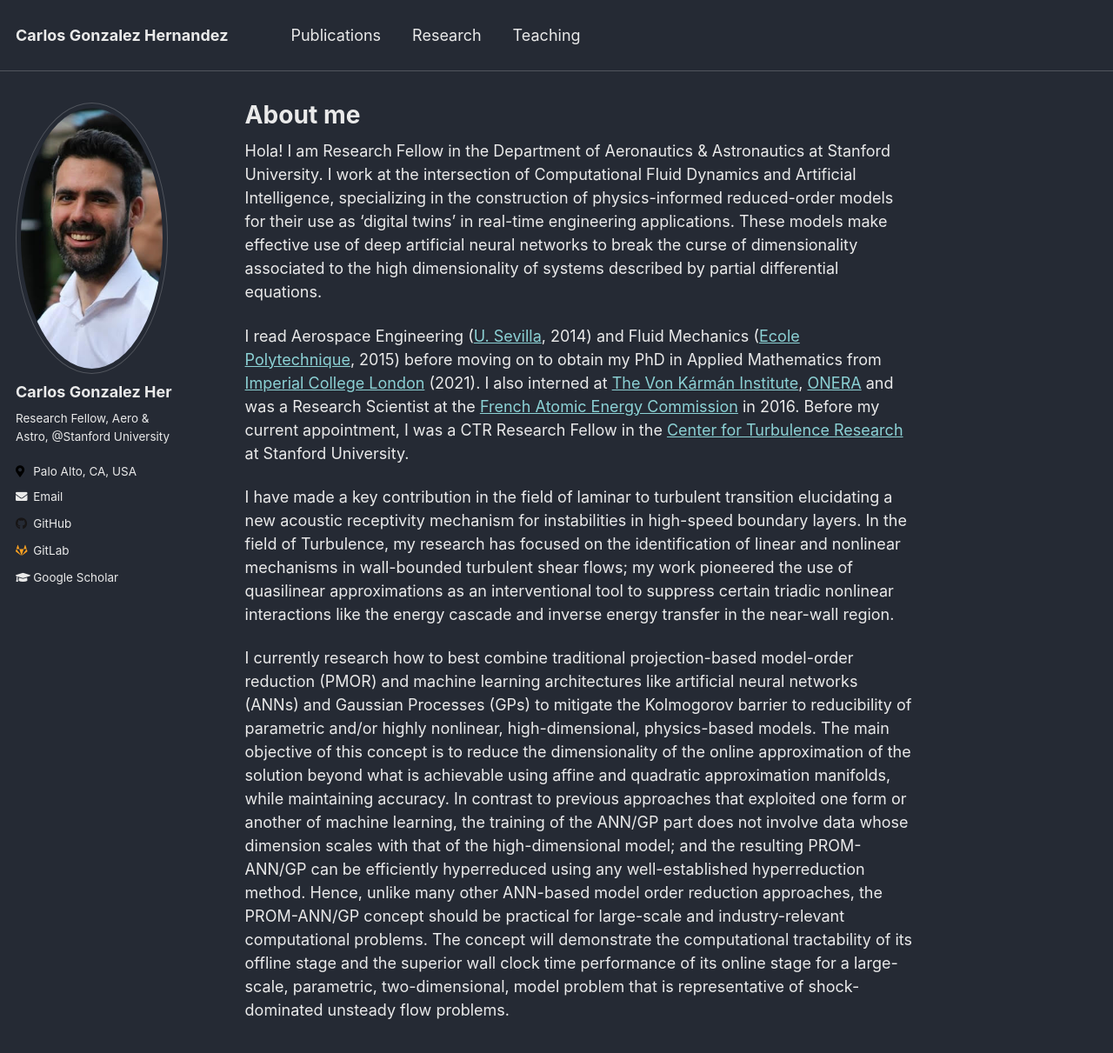
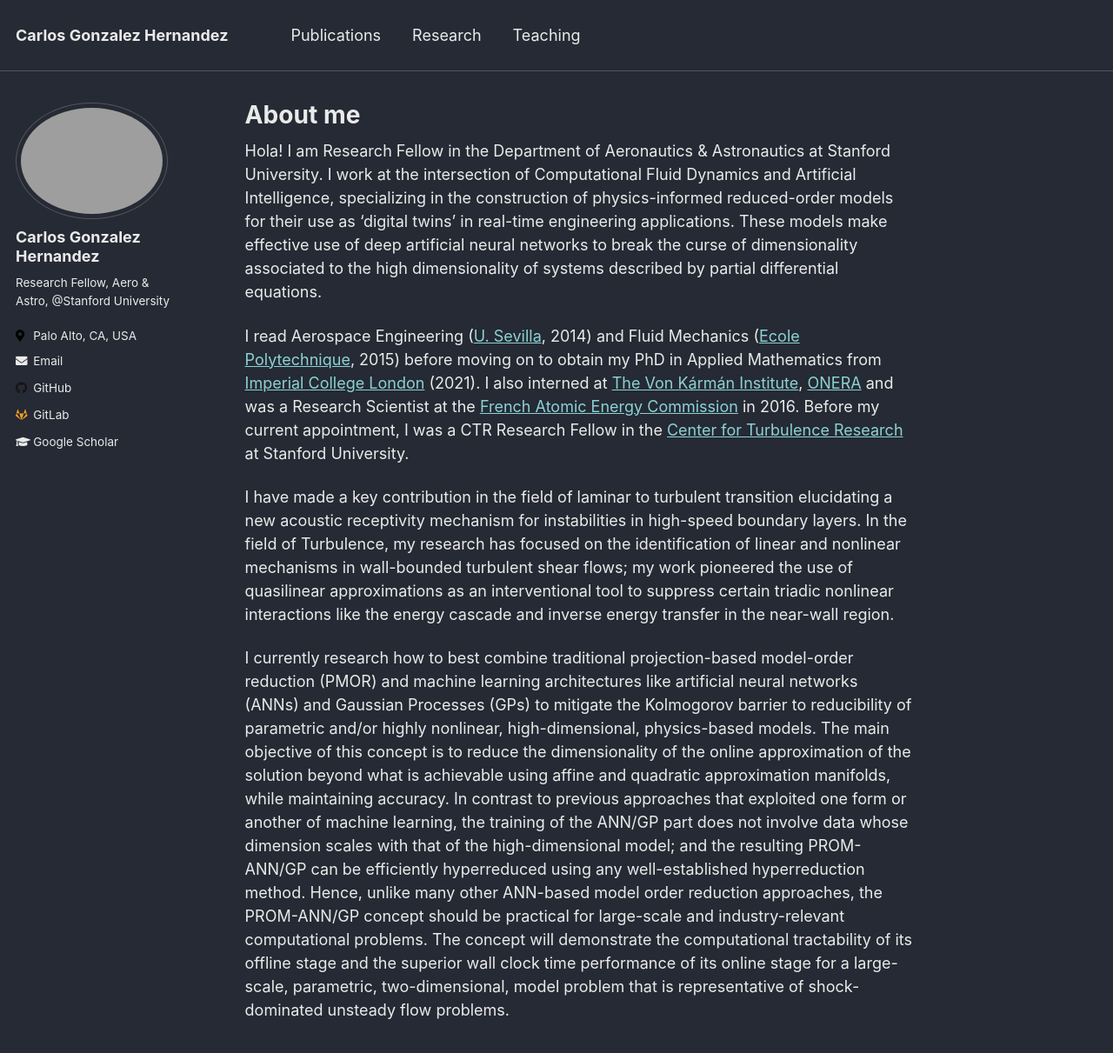
Before and after one commit to cghernan/cghernan.github.io, a Jekyll site: the page built from _pages/about.md, in a window 1280 px wide and 1388 px high. Shown: the top 1211 px of the window at 87% size. Built offline with Jekyll 4.4.1, drawn with Linux system fonts in a browser that asks for light colours.

Commit message:
Update _config.yml

```diff
--- a/_config.yml
+++ b/_config.yml
@@ -87,8 +87,8 @@ analytics:
 
 # Site Author
 author:
-  name             : "Carlos Gonzalez Her"
-  avatar           : "CarlosGonzalez.jpg"
+  name             : "Carlos Gonzalez Hernandez"
+  avatar           : "file.png"
   bio              : "Research Fellow, Aero & Astro, @Stanford University"
   location         : "Palo Alto, CA, USA"
   employer         :
```
